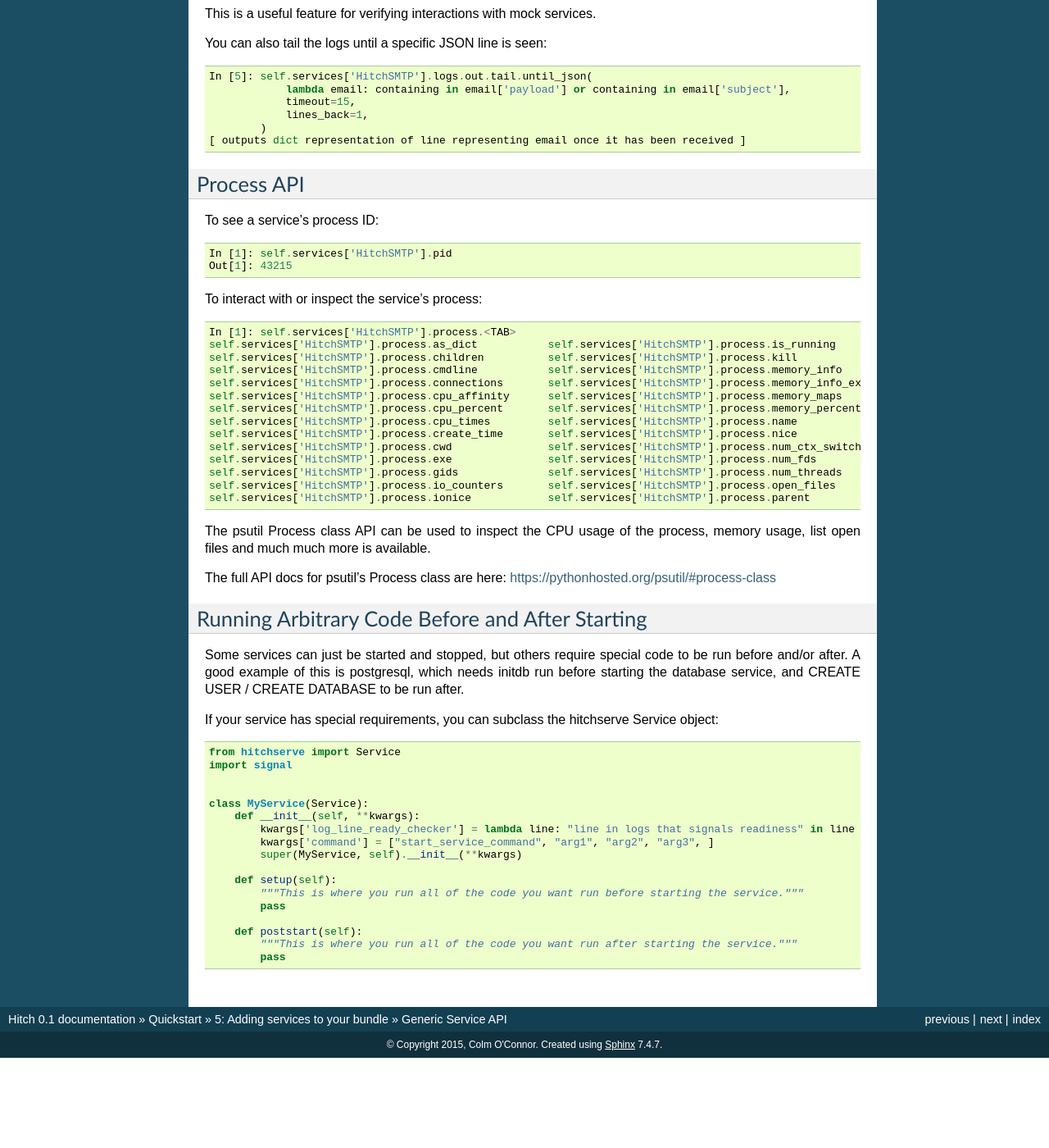
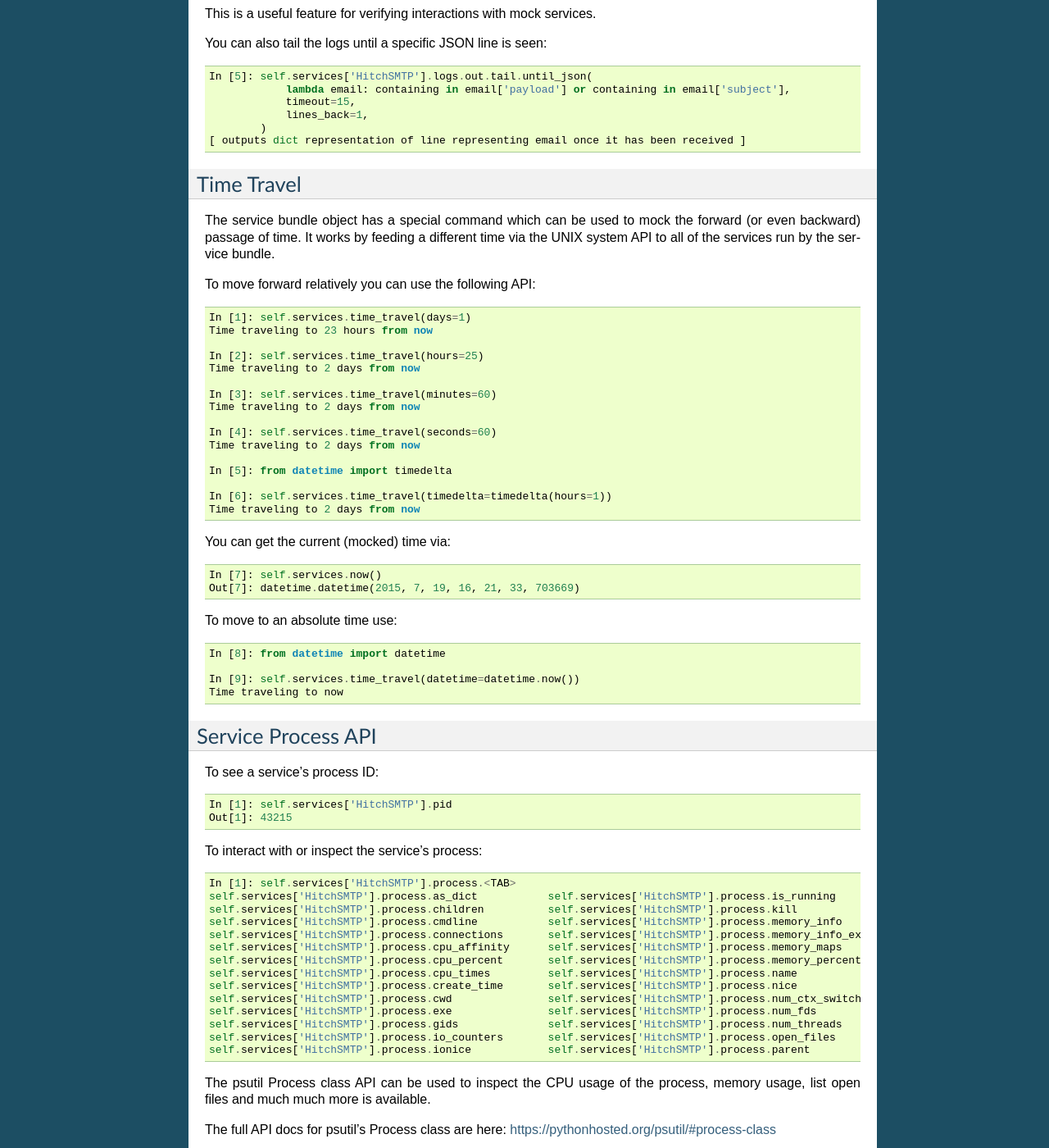
Before and after one commit to hitchtest/hitch, a Sphinx documentation site: the page built from docs/api/generic_service_api.rst, in a window 1280 px wide and 1400 px high, scrolled down 1775 px. Shown: the whole window at 82% size. Built offline with Sphinx 7.4.7, drawn with Linux system fonts in a browser that asks for light colours; pages that are not in the unit, such as notebooks, are missing from menus; before the commit the page ends 3065 px from its top, so only the background shows below that; some of the changed text lies outside the part shown.

```diff
--- a/docs/api/generic_service_api.rst
+++ b/docs/api/generic_service_api.rst
@@ -71,7 +71,7 @@ You can tail the logs too::
     [ Continues logging in real time until you hit ctrl-C ]
 
 A unique feature of hitchserve is also the ability to parse log lines looking for JSON
-logs and then parse them and present them to you as python list of lists and dicts::
+logs and then parse them and present them to you as python list of dicts/lists::
 
     In [5]: self.service['HitchSMTP'].logs.json()
     Out[5]:
@@ -116,8 +116,47 @@ You can also tail the logs until a specific JSON line is seen::
     [ outputs dict representation of line representing email once it has been received ]
 
 
-Process API
+Time Travel
 -----------
+
+The service bundle object has a special command which can be used to mock the forward (or even backward)
+passage of time. It works by feeding a different time via the UNIX system API to all of the services
+run by the service bundle.
+
+To move forward relatively you can use the following API::
+
+    In [1]: self.services.time_travel(days=1)
+    Time traveling to 23 hours from now
+
+    In [2]: self.services.time_travel(hours=25)
+    Time traveling to 2 days from now
+
+    In [3]: self.services.time_travel(minutes=60)
+    Time traveling to 2 days from now
+
+    In [4]: self.services.time_travel(seconds=60)
+    Time traveling to 2 days from now
+
+    In [5]: from datetime import timedelta
+
+    In [6]: self.services.time_travel(timedelta=timedelta(hours=1))
+    Time traveling to 2 days from now
+
+You can get the current (mocked) time via::
+
+    In [7]: self.services.now()
+    Out[7]: datetime.datetime(2015, 7, 19, 16, 21, 33, 703669)
+
+To move to an absolute time use::
+
+    In [8]: from datetime import datetime
+
+    In [9]: self.services.time_travel(datetime=datetime.now())
+    Time traveling to now
+
+
+Service Process API
+-------------------
 
 To see a service's process ID::
 
@@ -146,16 +185,29 @@ The psutil Process class API can be used to inspect the CPU usage of the process
 The full API docs for psutil's Process class are here: https://pythonhosted.org/psutil/#process-class
 
 
+Service Sub-commands
+--------------------
+
+Many services have special commands which are run during their operation.
+For example, Django has the manage command, Redis has redis-cli and
+Postgresql has psql.
+
+Hitch provides an API to let you run these commands in the same environment
+as the service you are running. This means that they will inherit the same
+environment variables and system time::
+
+    In [1]: self.services['']
+
 Running Arbitrary Code Before and After Starting
 ------------------------------------------------
 
 Some services can just be started and stopped, but others require special
-code to be run before and/or after. A good example of this is postgresql,
-which needs initdb run before starting the database service, and CREATE
+code to be run before and after. A good example of this is postgresql,
+which requires initdb be run before starting the database service, and CREATE
 USER / CREATE DATABASE to be run after.
 
-If your service has special requirements, you can subclass the hitchserve
-Service object:
+If your service has special requirements like this, you can subclass the
+hitchserve Service object:
 
 .. code-block:: python
 
@@ -174,5 +226,5 @@ Service object:
             pass
 
         def poststart(self):
-            """This is where you run all of the code you want run after starting the service."""
+            """This is where you put all of the code you want run after the service is ready."""
             pass
--- /dev/null
+++ b/docs/api/package_api.rst
@@ -0,0 +1,2 @@
+Hitch Package API
+=================
--- /dev/null
+++ b/docs/glossary/fail_fast.rst
@@ -0,0 +1,6 @@
+Fail Fast
+=========
+
+Fail fast is a testing principle.
+
+See: `Fail Fast Wikipedia Page <https://en.wikipedia.org/wiki/Fail_fast>`_
--- a/docs/quickstart/5_adding_services_to_your_bundle.rst
+++ b/docs/quickstart/5_adding_services_to_your_bundle.rst
@@ -2,8 +2,8 @@
 =================================
 
 Now that you have a working bundle, you can add services to it. Once the
-test is started, these services will be run. At the pause step they will
-all be running. After
+test is started, these services will be run. Once the pause step is reached
+they will all be running.
 
 .. note::
 
@@ -15,4 +15,4 @@ A list of service you can install, set up and run are listed here:
    :glob:
    :maxdepth: 2
 
-   ../api/*
+   ../services/*
```
Also changed, not shown: docs/api/engine_api.rst (added, +191 -0 lines), docs/api/environment.rst (added, +77 -0 lines), docs/api/hitch_test_cli.rst (added, +100 -0 lines), docs/glossary/behavior_driven_development.rst (added, +7 -0 lines), docs/glossary/brittle.rst (added, +8 -0 lines), docs/glossary/business_readable.rst (added, +11 -0 lines), docs/services/celery.rst (renamed from docs/api/celery.rst), docs/services/django.rst (renamed from docs/api/django.rst), docs/services/mock_cron.rst (renamed from docs/api/mock_cron.rst), docs/services/mock_smtp.rst (renamed from docs/api/mock_smtp.rst), docs/services/postgres.rst (renamed from docs/api/postgres.rst), docs/services/redis.rst (renamed from docs/api/redis.rst), docs/services/selenium.rst (renamed from docs/api/selenium.rst).
